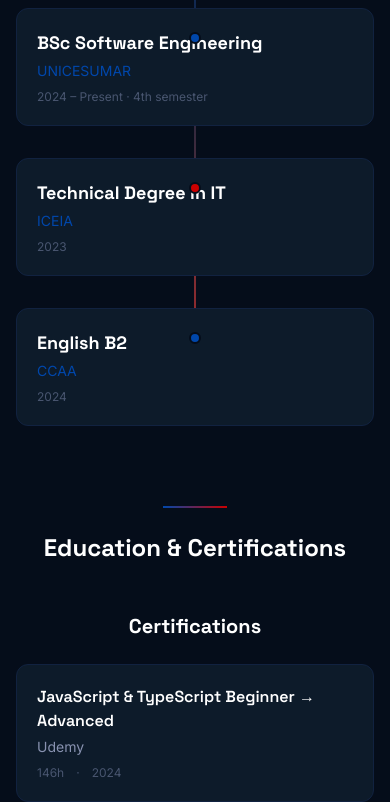
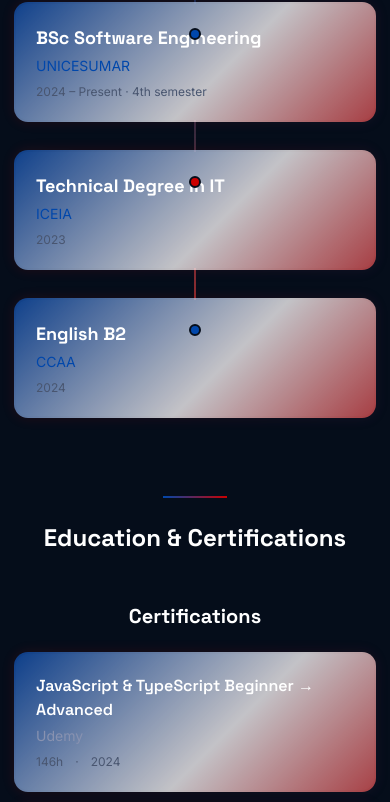
Before and after one commit to ViChagas07/Portfolio-Resume, a Next.js app: page /en in a window 390 px wide. Shown: the part 6687-7489 px from the top of the page. Built offline with nearby package versions, Linux system fonts and the light colour scheme.

Commit message:
feat: add pulsing EC Bahia gradient border to Experience and Certification cards on mobile only

```diff
--- a/app/globals.css
+++ b/app/globals.css
@@ -237,3 +237,65 @@
   backdrop-filter: blur(12px);
   -webkit-backdrop-filter: blur(12px);
 }
+
+/* ── Mobile pulse border (Experience & Certification cards) ── */
+.card-mobile-pulse {
+  position: relative;
+  z-index: 0;
+}
+
+@media (max-width: 767px) {
+  .card-mobile-pulse {
+    border: none;
+  }
+  .card-mobile-pulse::before {
+    content: '';
+    position: absolute;
+    inset: -2px;
+    border-radius: 14px;
+    background: linear-gradient(
+      135deg,
+      #FFFFFF,
+      #CC0000,
+      #0047AB,
+      #FFFFFF,
+      #CC0000,
+      #0047AB
+    );
+    background-size: 300% 300%;
+    animation: bahia-pulse 3s ease infinite;
+    z-index: -1;
+  }
+
+  .card-mobile-pulse::after {
+    content: '';
+    position: absolute;
+    inset: -4px;
+    border-radius: 16px;
+    background: linear-gradient(
+      135deg,
+      rgba(255,255,255,0.1),
+      rgba(204,0,0,0.15),
+      rgba(0,71,171,0.2)
+    );
+    background-size: 300% 300%;
+    animation: bahia-pulse 3s ease infinite;
+    filter: blur(6px);
+    z-index: -2;
+    opacity: 0.7;
+  }
+}
+
+@keyframes bahia-pulse {
+  0%   { background-position: 0% 50%; opacity: 1; }
+  50%  { background-position: 100% 50%; opacity: 0.6; }
+  100% { background-position: 0% 50%; opacity: 1; }
+}
+
+@media (prefers-reduced-motion: reduce) {
+  .card-mobile-pulse::before,
+  .card-mobile-pulse::after {
+    animation: none;
+    opacity: 0.8;
+  }
+}
--- a/components/sections/Experience.tsx
+++ b/components/sections/Experience.tsx
@@ -28,7 +28,7 @@
   period: string;
 }) {
   return (
-    <div className="w-full rounded-xl border border-[var(--color-navy-lighter)] bg-[var(--color-navy-light)] p-5 transition-all duration-300 hover:border-[var(--color-blue)]/30">
+    <div className="card-mobile-pulse w-full rounded-xl border border-[var(--color-navy-lighter)] bg-[var(--color-navy-light)] p-5 transition-all duration-300 hover:border-[var(--color-blue)]/30">
       <h3 className="font-heading text-lg font-bold text-white">{title}</h3>
       <p className="mt-1 text-sm text-[var(--color-blue)]">{subtitle}</p>
       <p className="mt-2 text-xs text-[var(--color-gray-dark)]">{period}</p>
@@ -49,7 +49,7 @@
   year: string;
 }) {
   return (
-    <article className="rounded-xl border border-[var(--color-navy-lighter)] bg-[var(--color-navy-light)] p-5 transition-all duration-300 hover:border-[var(--color-blue)]/30">
+    <article className="card-mobile-pulse rounded-xl border border-[var(--color-navy-lighter)] bg-[var(--color-navy-light)] p-5 transition-all duration-300 hover:border-[var(--color-blue)]/30">
       <h4 className="font-heading text-base font-semibold text-white">{name}</h4>
       <p className="mt-1 text-sm text-[var(--color-gray)]">{issuer}</p>
       <div className="mt-2 flex gap-3 text-xs text-[var(--color-gray-dark)]">
```
